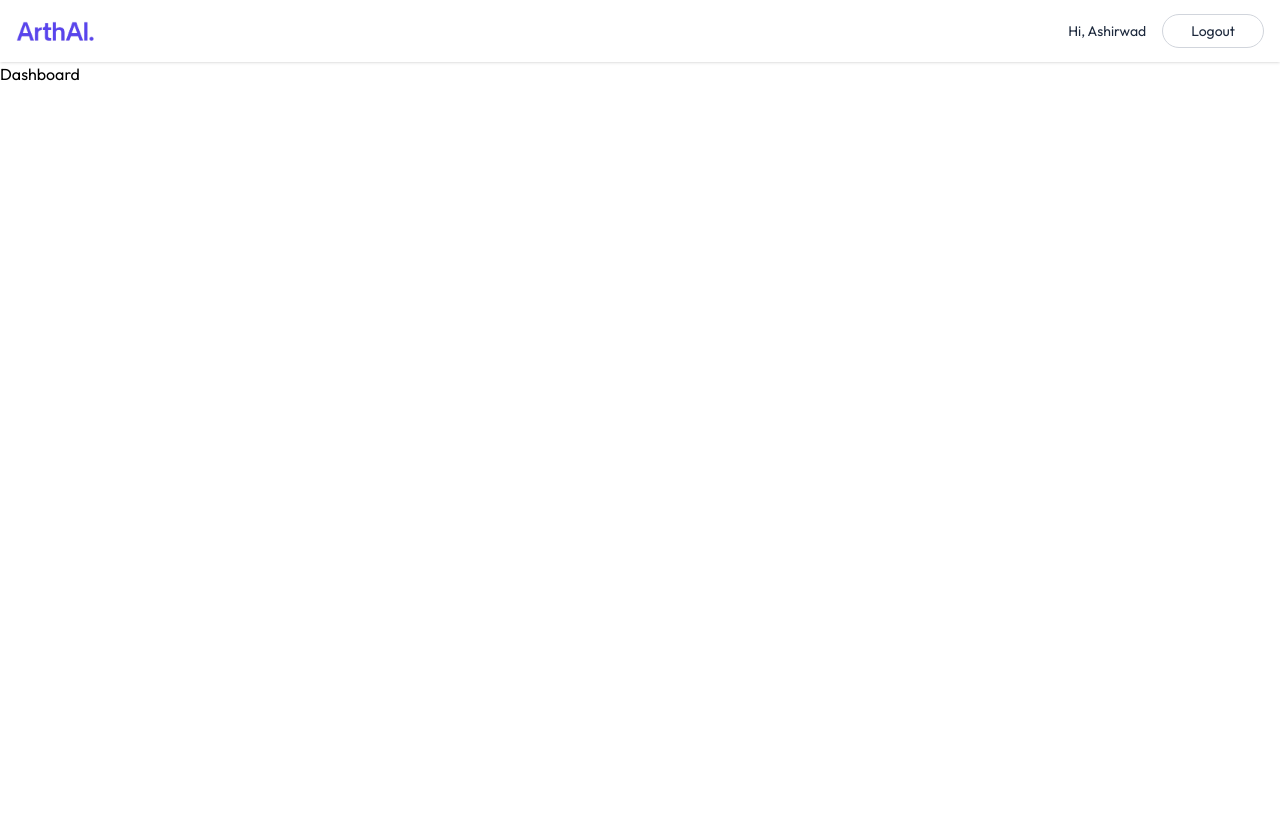
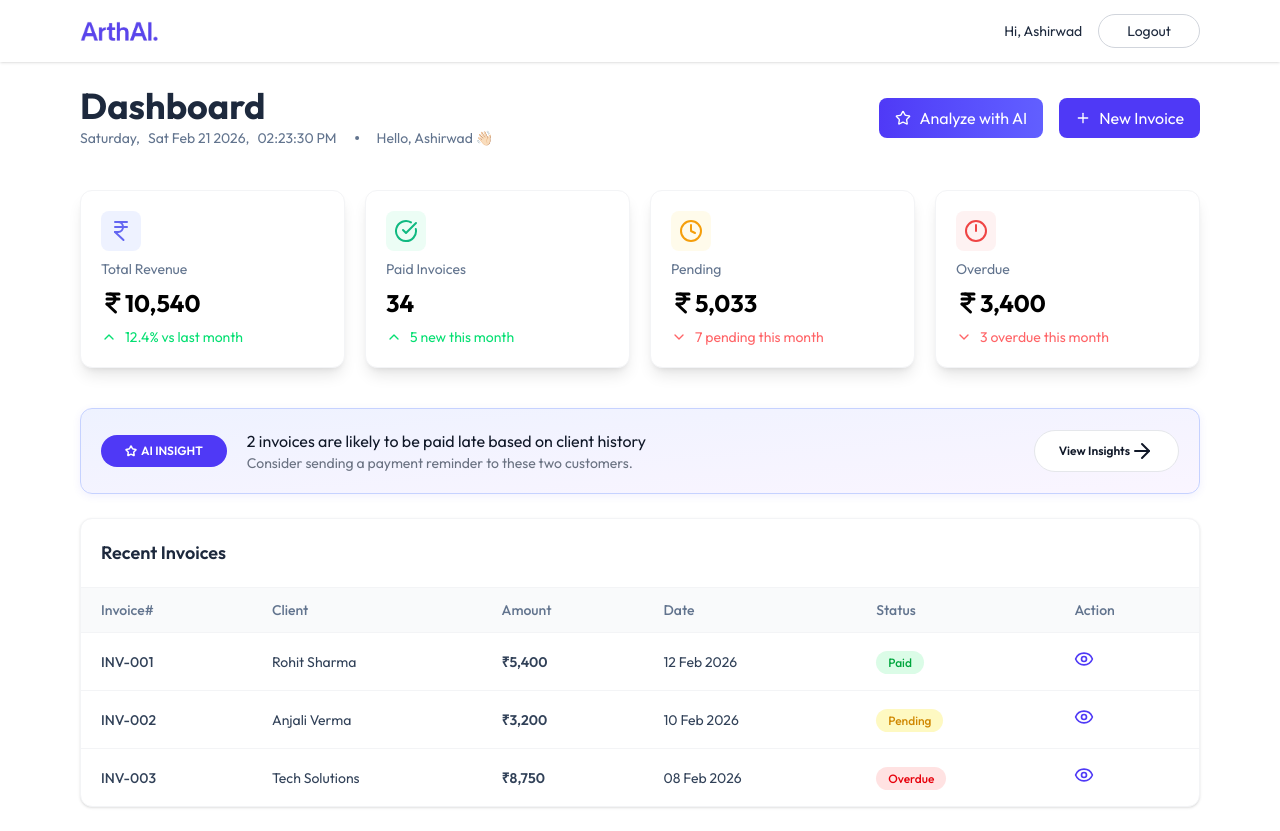
Before and after one commit to ashirwadexe/ArthAI, a React (Vite) app: page /app in a window 1280 px wide. Before the commit the page ends 800 px from the top, so only its background shows below. Built offline with nearby package versions, Linux system fonts and the light colour scheme.

Commit message:
add dashboard and invoicetable to the codebase

```diff
--- /dev/null
+++ b/src/Components/InvoiceTable.jsx
@@ -0,0 +1,106 @@
+import { Eye } from 'lucide-react';
+import React from 'react'
+
+const InvoiceTable = () => {
+
+    const invoices = [
+        {
+            id: "INV-001",
+            client: "Rohit Sharma",
+            amount: "₹5,400",
+            date: "12 Feb 2026",
+            status: "Paid",
+        },
+        {
+            id: "INV-002",
+            client: "Anjali Verma",
+            amount: "₹3,200",
+            date: "10 Feb 2026",
+            status: "Pending",
+        },
+        {
+            id: "INV-003",
+            client: "Tech Solutions",
+            amount: "₹8,750",
+            date: "08 Feb 2026",
+            status: "Overdue",
+        },
+    ];
+    return (
+        <div className="bg-white border border-gray-100 rounded-xl shadow-sm mt-6">
+
+        {/* Header */}
+        <div className="p-5 border-b border-gray-100">
+            <h2 className="text-lg font-semibold text-slate-800">
+            Recent Invoices
+            </h2>
+        </div>
+
+        {/* Table */}
+        <div className="overflow-x-auto">
+            <table className="w-full text-left">
+
+            <thead className="bg-gray-50 text-sm text-slate-500">
+                <tr>
+                <th className="px-5 py-3 font-medium">Invoice#</th>
+                <th className="px-5 py-3 font-medium">Client</th>
+                <th className="px-5 py-3 font-medium">Amount</th>
+                <th className="px-5 py-3 font-medium">Date</th>
+                <th className="px-5 py-3 font-medium">Status</th>
+                <th className="px-5 py-3 font-medium">Action</th>
+                </tr>
+            </thead>
+
+            <tbody className="text-sm text-slate-700">
+                {invoices.map((invoice, index) => (
+                <tr key={index} className="border-t border-gray-100 hover:bg-gray-50">
+
+                    <td className="px-5 py-4 font-medium">
+                    {invoice.id}
+                    </td>
+
+                    <td className="px-5 py-4">
+                    {invoice.client}
+                    </td>
+
+                    <td className="px-5 py-4 font-semibold">
+                    {invoice.amount}
+                    </td>
+
+                    <td className="px-5 py-4">
+                    {invoice.date}
+                    </td>
+
+                    <td className="px-5 py-4">
+                    <span
+                        className={`px-3 py-1 text-xs rounded-full font-medium ${
+                        invoice.status === "Paid"
+                            ? "bg-green-100 text-green-600"
+                            : invoice.status === "Pending"
+                            ? "bg-yellow-100 text-yellow-600"
+                            : "bg-red-100 text-red-600"
+                        }`}
+                    >
+                        {invoice.status}
+                    </span>
+                    </td>
+
+                    <td className="px-5 py-4">
+                    <button className="text-indigo-600 hover:text-indigo-800  cursor-pointer">
+                        <Eye className="size-5" />
+                    </button>
+                    </td>
+
+                </tr>
+                ))}
+            </tbody>
+
+            </table>
+        </div>
+
+    </div>
+  );
+
+}
+
+export default InvoiceTable
--- a/src/Components/Navbar.jsx
+++ b/src/Components/Navbar.jsx
@@ -11,7 +11,7 @@
 
   return (
     <div className='shadow bg-white'>
-        <nav className='flex items-center justify-between max-w-7xl mx-auto px-4 py-3.5 text-slate-800 transition-all'>
+        <nav className='flex items-center justify-between max-w-6xl mx-auto px-4 py-3.5 text-slate-800 transition-all'>
             <Link to='/'>
                 <img src="/logo.png" alt="logo"  className='h-5 w-auto'/>
             </Link>
--- a/src/Pages/Dashboard.jsx
+++ b/src/Pages/Dashboard.jsx
@@ -1,8 +1,146 @@
-import React from 'react'
+import React, { useEffect, useState } from 'react'
+import {Plus, Dot, Star, IndianRupee, ChevronUp, CircleCheckBig, Clock4, ChevronDown, Clock12, ArrowRight} from 'lucide-react'
+import InvoiceTable from '../Components/InvoiceTable';
 
 const Dashboard = () => {
+
+  const [currentTime, setCurrentTime] = useState(new Date());
+
+  useEffect(() => {
+      const timer = setInterval(() => {
+          setCurrentTime(new Date());
+      }, 1000);
+  }, []);
+
+  const day = currentTime.toLocaleDateString("en-US", { weekday: "long"} );
+
+  const date = currentTime.toDateString("en-US", {
+      day: "numeric",
+      month: "long",
+      year: "numeric"
+  });
+
+  const time = currentTime.toLocaleTimeString("en-US", {
+      hour: "2-digit",
+      minute: "2-digit",
+      second: "2-digit"
+  });
+
+
   return (
-    <div>Dashboard</div>
+    <div className='max-w-6xl mx-auto px-4 py-6'>
+
+      {/* HEADER OF DASHBOARD */}
+      <div className='flex items-center justify-between'>
+        <div>
+          <h1 className='text-4xl font-bold text-slate-800'>Dashboard</h1>
+          <div className='flex items-center justify-center gap-2'>
+            <p className='text-slate-500 text-sm '>{day},</p>
+            <p className='text-slate-500 text-sm '>{date},</p>
+            <p className='text-slate-500 text-sm '>{time}</p>
+            <Dot className='m-0 p-0 text-slate-500'/>
+            <p className='text-slate-500 text-sm'>Hello, Ashirwad 👋🏻</p>
+          </div>
+        </div>
+
+        <div className='flex items-center justify-center gap-4'>
+          <button
+           className='flex items-center justify-center gap-2 px-4 py-2 rounded-lg bg-gradient-to-r from-indigo-600 to-indigo-500 text-white hover:scale-[1.01] transition cursor-pointer'
+          >
+            <Star className='size-4'/>
+            Analyze with AI
+          </button>
+          <button
+            className='flex items-center justify-center gap-2 px-4 py-2 rounded-lg bg-indigo-600 text-white hover:bg-indigo-700 hover:scale-[1.01] cursor-pointer transition'
+          >
+            <Plus className='size-4'/>
+            New Invoice
+          </button>
+        </div>
+      </div>
+
+      {/* STATISTICS CARDS */}
+      <div className="grid grid-cols-1 sm:grid-cols-2 lg:grid-cols-4 gap-5 mt-10">
+
+        <div className="bg-white border border-gray-100 rounded-xl p-5 shadow-lg hover:shadow-md hover:-translate-y-0.5 transition-all duration-200 flex flex-col gap-2 cursor-pointer">
+          <IndianRupee className="bg-[#EEF2FF] text-[#6366F1] size-10 rounded-lg p-2"/>
+          <h2 className="text-sm text-slate-500">Total Revenue</h2>
+
+          <p className="flex items-center font-bold text-2xl">
+            <IndianRupee className="stroke-[3]" />
+            10,540
+          </p>
+
+          <p className="flex items-center gap-2 text-green-400 text-sm">
+            <ChevronUp className="size-4"/>
+            12.4% vs last month
+          </p>
+        </div>
+
+        <div className="bg-white border border-gray-100 rounded-xl p-5 shadow-lg hover:shadow-md hover:-translate-y-0.5 transition-all duration-200 flex flex-col gap-2 cursor-pointer">
+          <CircleCheckBig className="bg-[#ECFDF5] text-[#10B981] size-10 rounded-lg p-2"/>
+          <h2 className="text-sm text-slate-500">Paid Invoices</h2>
+
+          <p className="font-bold text-2xl">34</p>
+
+          <p className="flex items-center gap-2 text-green-400 text-sm">
+            <ChevronUp className="size-4"/>
+            5 new this month
+          </p>
+        </div>
+
+        <div className="bg-white border border-gray-100 rounded-xl p-5 shadow-lg hover:shadow-md hover:-translate-y-0.5 transition-all duration-200 flex flex-col gap-2 cursor-pointer">
+          <Clock4 className="bg-[#FFFBEB] text-[#F59E0B] size-10 rounded-lg p-2"/>
+          <h2 className="text-sm text-slate-500">Pending</h2>
+
+          <p className="flex items-center font-bold text-2xl">
+            <IndianRupee className="stroke-[3]" />
+            5,033
+          </p>
+
+          <p className="flex items-center gap-2 text-red-400 text-sm">
+            <ChevronDown className="size-4"/>
+            7 pending this month
+          </p>
+        </div>
+
+        <div className="bg-white border border-gray-100 rounded-xl p-5 shadow-lg hover:shadow-md hover:-translate-y-0.5 transition-all duration-200 flex flex-col gap-2 cursor-pointer">
+          <Clock12 className="bg-[#FEF2F2] text-[#EF4444] size-10 rounded-lg p-2"/>
+          <h2 className="text-sm text-slate-500">Overdue</h2>
+
+          <p className="flex items-center font-bold text-2xl">
+            <IndianRupee className="stroke-[3]" />
+            3,400
+          </p>
+
+          <p className="flex items-center gap-2 text-red-400 text-sm">
+            <ChevronDown className="size-4"/>
+            3 overdue this month
+          </p>
+        </div>
+      </div>
+
+      {/* AI INSIGHT BUTTON */}
+      <div className='flex items-center justify-between mt-10 border bg-gradient-to-br from-indigo-50 to-purple-50 border-indigo-200 p-5 rounded-xl shadow-[0_2px_8px_rgba(79,70,229,0.08)]'>
+        <div className='flex items-center justify-start gap-5'>
+          <button className='flex items-center justify-center bg-indigo-600 text-white rounded-full px-6 py-2 gap-1 font-semibold text-xs'>
+            <Star className='size-3 stroke-3'/>
+            AI INSIGHT
+          </button>
+          <div className='flex flex-col'>
+            <h3 className='text-gray-900'>2 invoices are likely to be paid late based on client history</h3>
+            <p className='text-gray-500 text-sm'>Consider sending a payment reminder to these two customers.</p>
+          </div>
+        </div>
+        <button className='flex items-center justify-center bg-white text-gray-900 border border-gray-200 hover:border-indigo-500 hover:text-indigo-600 hover:bg-indigo-50 transition-all duration-200 text-xs px-6 py-2 font-semibold rounded-full'>
+          View Insights
+          <ArrowRight/>
+        </button>
+      </div>
+
+      {/* RECENT INVOICE TABLE */}
+      <InvoiceTable/>
+    </div>
   )
 }
 
```
